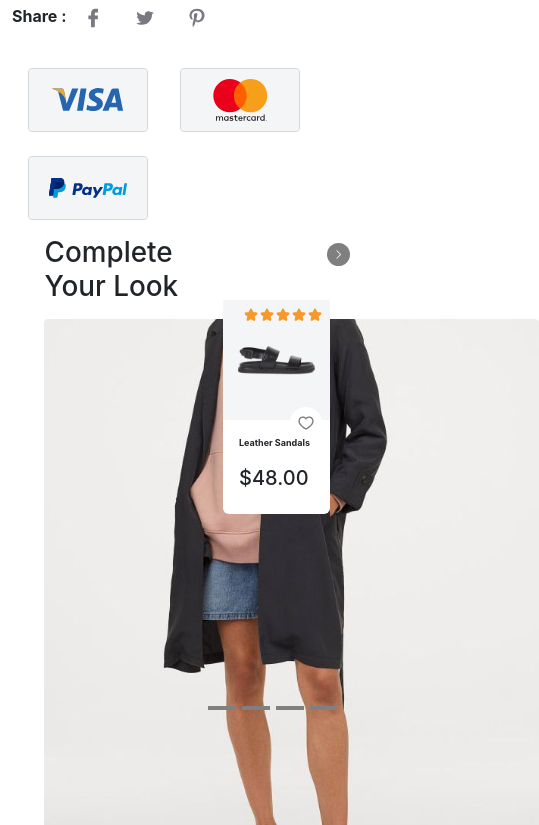
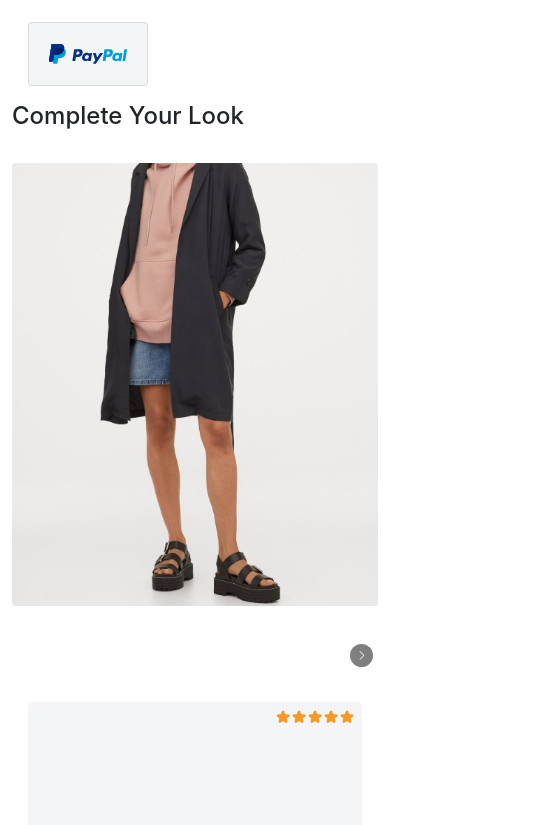
Before and after one commit to Rakshit21-git/Createx, a React (Create React App) app: page /sp in a window 390 px wide. Shown: the part 1659-2484 px from the top of the page, 539 px wide, since content can reach past the window. Built offline with nearby package versions, Linux system fonts and the light colour scheme.

Commit message:
Jai shree Ram

```diff
--- a/src/components/Basic_hodded/Basic_hodded.css
+++ b/src/components/Basic_hodded/Basic_hodded.css
@@ -126,3 +126,8 @@
         width: 3.5rem;
     }
 }
+@media screen and (max-width:433px){
+    .table{
+        font-size: 0.6rem;
+    }
+}
--- a/src/components/Complete Your Look/Your_Look.css
+++ b/src/components/Complete Your Look/Your_Look.css
@@ -9,12 +9,24 @@
 .your_look .bottom-30{
     bottom: 30%;
 }
+@media screen and (max-width : 992px){
+    .your_look_header{
+        font-size: 1.5rem;
+        margin-bottom: 2rem;
+    }
+    .your_look .react-multi-carousel-dot-list{
+        bottom: 10%!important;
+    }
+}
 @media screen and (max-width : 768px){
     .your_look .card-body p {
         font-size: 9px;
     }
     .your_look .bottom-30 {
         bottom: 35%;
+    }
+    .your_look_first{
+        margin-bottom: 2rem;
     }
 }
 @media screen and (max-width : 376px){
@@ -41,5 +53,9 @@
     top: 1% !important;
 }
 .your_look .react-multi-carousel-dot-list{
-    bottom: 30%;
+    bottom: 20%;
 }
+.your_look_img{
+    width: 100%;
+    height: auto;
+}
--- a/src/components/Complete Your Look/Your_Look.jsx
+++ b/src/components/Complete Your Look/Your_Look.jsx
@@ -27,14 +27,15 @@ function Your_Look() {
     <>
       <div className="your_look container">
         <div className="row">
+          <div className="col-12">
+
+          </div>
+              <div className="col-md-5 col-12 your_look_first">
+                 <h1 className="mb-lg-3  your_look_header">Complete Your Look</h1>
+                <img className="your_look_img" src="Assests/Images/Your Look/1.png" alt="" />
+              </div>
               <div className="col-1"></div>
-          <div className="col-10 ">
-            <div className="row ">
-                <div className="col-6">
-            <h1 className="mb-3">Complete Your Look</h1>
-            <img src="Assests/Images/Your Look/1.png" alt="" />
-            </div>
-            <div className="col-6 jk">
+              <div className="col-lg-6 col-md-4 col-12 jk">
                 <Carousel
                   showDots={true}
                   responsive={responsive}
@@ -130,9 +131,8 @@ function Your_Look() {
               </div>
             </div>
           </div>
-          <div className="col-1"></div>
-        </div>
-      </div>
+
+
     </>
   );
 }
--- a/src/components/shipping/Shipping.jsx
+++ b/src/components/shipping/Shipping.jsx
@@ -5,13 +5,13 @@ function Shipping() {
     return (
         <>
             <div className="container my-4">
-                <div className="row justify-content-center">
+                <div className="row justify-content-between">
                     <div className="col-md-2 col-5 text-center shipping_cols mt-3">
                         <img src="Assests/Images/ic-delivery.svg"  alt="" />
                         <div>Fast Worldwide Shipping</div>
                         <div className='shipping_div'>Get free shipping over $250</div>
                     </div>
-                    <div class="vr col-1 mt-3"></div>
+                    <div class="vr-1 col-1 mt-3"></div>
                     <div className="col-md-2 col-5 text-center shipping_cols mt-3">
                         <img src="Assests/Images/ic-call-center.svg "  alt="" />
                         <div>24/7 Customer Support</div>
@@ -23,7 +23,7 @@ function Shipping() {
                         <div>Money Back Guarantee</div>
                         <div className='shipping_div'>We return money within 30 days</div>
                     </div>
-                    <div class="vr col-1 mt-3"></div>
+                    <div class="vr-1 col-1 mt-3"></div>
                     <div className="col-md-2 col-5 text-center shipping_cols mt-3">
                         <img src="Assests/Images/ic-credit-card.svg" alt="" />
                         <div>Secure Online Payment</div>
--- a/src/components/shipping/shipping.css
+++ b/src/components/shipping/shipping.css
@@ -5,7 +5,7 @@
     font-size: 0.6rem;
     color: gray;
 }
-.vr{
+.vr-1{
     height: 90px;
     width: 1px;
     border-right: 1px solid rgb(240, 232, 232);
```
Also changed, not shown: src/App.js (+0 -49 lines). Lines whose indentation alone changed are shown as unchanged.
